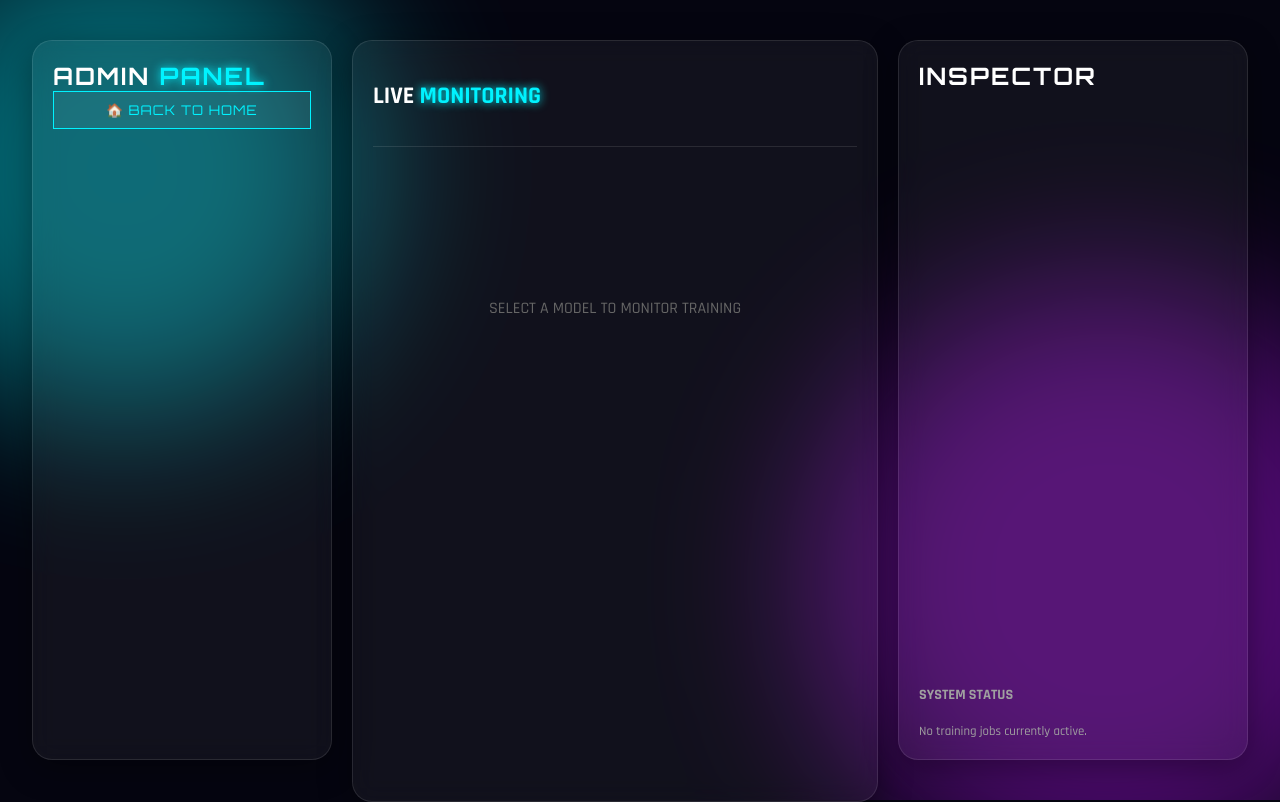
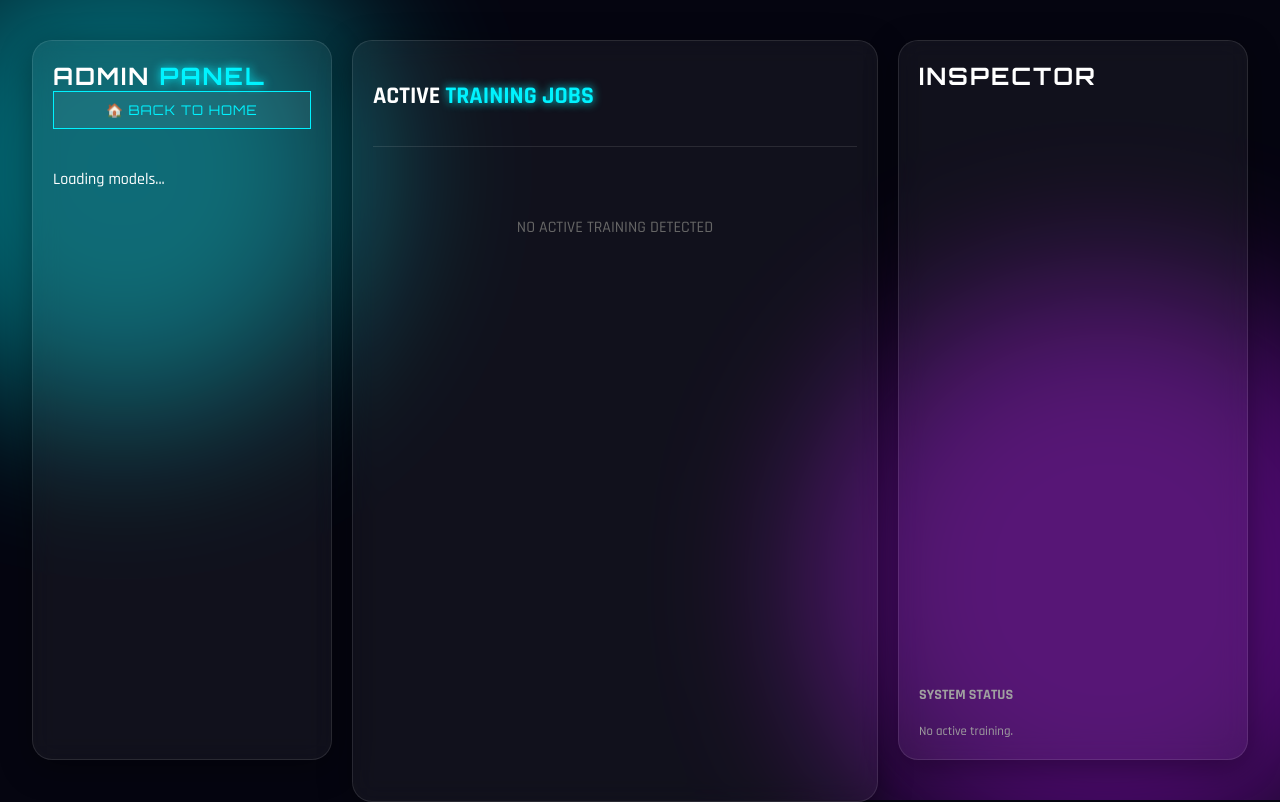
Before and after one commit to lategardener/snake-rl, a FastAPI app: page /admin in a window 1280 px wide. Run offline with FastAPI, Linux system fonts and the light colour scheme; data that the repository does not hold is empty; parts of the project's set-up code (start-up, migrations or seed data) failed here and were passed over.

Commit message:
feat: enhance admin UI with active training jobs display and simplified WebSocket communication

```diff
--- a/web/static/css/style.css
+++ b/web/static/css/style.css
@@ -568,3 +568,27 @@ input:checked + .slider:before { transform: translateX(26px); }
 /* Variante pour les erreurs (Rouge/Rose) */
 .modal-box.error { border-color: var(--neon-pink); }
 .modal-box.error .modal-title { color: var(--neon-pink); text-shadow: 0 0 10px var(--neon-pink); }
+
+
+
+.job-progress-card {
+    background: rgba(255, 255, 255, 0.03);
+    border: 1px solid var(--glass-border);
+    padding: 15px;
+    border-radius: 12px;
+}
+.progress-track {
+    width: 100%;
+    height: 10px;
+    background: rgba(255, 255, 255, 0.1);
+    border-radius: 5px;
+    margin-top: 10px;
+    overflow: hidden;
+}
+.progress-fill {
+    height: 100%;
+    width: 0%;
+    background: linear-gradient(90deg, var(--neon-blue), var(--neon-green));
+    box-shadow: 0 0 10px var(--neon-blue);
+    transition: width 0.4s ease;
+}
--- a/web/static/js/admin.js
+++ b/web/static/js/admin.js
@@ -1,240 +1,114 @@
+//
 const API_BASE_URL = window.location.origin;
-let selectedModel = null;
-let currentSocket = null;
-let activeRunId = null;
+let activeWebSockets = {}; // Pour suivre plusieurs entraînements si besoin
 
 document.addEventListener('DOMContentLoaded', () => {
     loadModels();
-    checkActiveTrainings();
-    setInterval(checkActiveTrainings, 5000);
+    // On lance la surveillance globale des jobs
+    syncActiveJobs();
+    setInterval(syncActiveJobs, 3000);
 });
 
-// --- SYSTÈME DE POP-UP ---
-function showAlert(title, message, type = 'info') {
-    const overlay = document.getElementById('customAlertOverlay');
-    const box = document.getElementById('customAlertBox');
-    const titleEl = document.getElementById('alertTitle');
-    const msgEl = document.getElementById('alertMessage');
+async function syncActiveJobs() {
+    try {
+        const res = await fetch(`${API_BASE_URL}/api/train/active`);
+        const activeIds = await res.json();
+        const container = document.getElementById('jobs-progress-container');
 
-    box.classList.remove('success', 'error');
-    if (type === 'success') box.classList.add('success');
-    if (type === 'error') box.classList.add('error');
-
-    titleEl.innerText = title;
-    msgEl.innerHTML = message;
-    overlay.classList.add('active');
-}
-
-function closeCustomAlert() {
-    document.getElementById('customAlertOverlay').classList.remove('active');
-}
-
-// --- GESTION DES MODÈLES ---
-async function loadModels() {
-    const container = document.getElementById('admin-model-list');
-    try {
-        const res = await fetch(`${API_BASE_URL}/api/models`);
-        const models = await res.json();
-        container.innerHTML = '';
-        models.forEach(model => {
-            const el = document.createElement('div');
-            el.className = 'model-card';
-            const modeBadge = model.game_mode === 'walls'
-                ? '<span class="mode-badge badge-walls">WALLS</span>'
-                : '<span class="mode-badge badge-classic">CLASSIC</span>';
-            el.innerHTML = `
-                <div class="card-top">
-                    <span class="grid-badge">${model.grid_size}x${model.grid_size}</span>
-                    ${modeBadge}
-                </div>
-                <div class="uuid">${model.uuid.substring(0, 12)}...</div>
-            `;
-            el.onmouseenter = () => showDetails(model, false);
-            el.onclick = () => selectForRetrain(model, el);
-            container.appendChild(el);
-        });
-    } catch (e) { console.error(e); }
-}
-
-function showDetails(model, isSelected) {
-    if (!isSelected && selectedModel) return;
-    const card = document.getElementById('model-details-card');
-    card.classList.add('visible');
-    document.getElementById('detail-uuid').innerText = "AGENT: " + model.uuid.substring(0, 8);
-}
-
-function selectForRetrain(model, cardElement) {
-    document.querySelectorAll('.model-card').forEach(c => c.classList.remove('active'));
-    cardElement.classList.add('active');
-    selectedModel = model;
-    showDetails(model, true);
-
-    document.getElementById('train-grid').value = `${model.grid_size} x ${model.grid_size}`;
-    document.getElementById('train-mode-text').value = model.game_mode.toUpperCase();
-    document.getElementById('train-mode').value = model.game_mode;
-    document.getElementById('train-envs').value = (model.n_envs || 4) + " Parallel Envs";
-
-    const launchBtn = document.getElementById('btn-launch-train');
-    launchBtn.innerText = "🚀 START RETRAINING";
-}
-
-// --- LANCEMENT ENTRAÎNEMENT ---
-async function launchTraining() {
-    if (!selectedModel) {
-        showAlert("NO SELECTION", "Please select a model first.", "error");
+        if (activeIds.length === 0) {
+            container.innerHTML = '<div style="text-align: center; color: #666; margin-top: 50px;">NO ACTIVE TRAINING DETECTED</div>';
             return;
         }
 
-    const payload = {
-        timesteps: parseInt(document.getElementById('train-timesteps').value),
-        n_envs: 4, // Fixé à 4 pour la grille 2x2
-        grid_size: parseInt(selectedModel.grid_size),
-        game_mode: document.getElementById('train-mode').value,
-        base_uuid: selectedModel.uuid
-    };
-
-    try {
-        const btn = document.getElementById('btn-launch-train');
-        btn.innerText = "⏳ INITIATING...";
-
-        const res = await fetch(`${API_BASE_URL}/api/train/start`, {
-            method: 'POST',
-            headers: {'Content-Type': 'application/json'},
-            body: JSON.stringify(payload)
+        // Pour chaque ID actif, si on n'a pas encore de WebSocket, on le crée
+        activeIds.forEach(runId => {
+            if (!activeWebSockets[runId]) {
+                createJobCard(runId);
+                listenToJob(runId);
+            }
         });
-        const data = await res.json();
-
-        if (data.run_id) {
-            showAlert("TRAINING INITIATED", `Run ID: ${data.run_id.substring(0,8)}`, "success");
-            connectToUnityStream(data.run_id, 4, payload.grid_size);
-            checkActiveTrainings();
-            btn.innerText = "🚀 START RETRAINING";
-        }
-    } catch (e) {
-        showAlert("SYSTEM ERROR", "Failed to start training.", "error");
-    }
+    } catch (e) { console.error("Sync error:", e); }
 }
 
-// --- VISUALISATION MULTI-ENV ---
-function connectToUnityStream(runId, nEnvs, gridSize) {
-    if (currentSocket) currentSocket.close();
+function createJobCard(runId) {
+    const container = document.getElementById('jobs-progress-container');
+    // On retire le message "No active" s'il existe
+    if (container.querySelector('div[style*="color: #666"]')) container.innerHTML = '';
 
-    activeRunId = runId;
-    const container = document.getElementById('unity-container');
-    container.innerHTML = '';
-    document.getElementById('live-indicator').style.display = 'block';
-
-    const ctxs = [];
-
-    // On crée exactement le nombre d'environnements prévus
-    for(let i=0; i < nEnvs; i++) {
-        const wrap = document.createElement('div');
-        wrap.className = 'env-wrapper';
-        wrap.innerHTML = `<span class="env-label">ENV ${i}</span>`;
-
-        const cvs = document.createElement('canvas');
-        cvs.width = 300;
-        cvs.height = 300;
-        cvs.className = 'env-canvas';
-
-        wrap.appendChild(cvs);
-        container.appendChild(wrap);
-        ctxs.push(cvs.getContext('2d'));
+    const card = document.createElement('div');
+    card.id = `job-card-${runId}`;
+    card.className = 'job-progress-card';
+    card.innerHTML = `
+        <div style="display: flex; justify-content: space-between; align-items: center;">
+            <span style="font-family: var(--font-display); color: var(--neon-blue);">JOB: ${runId.substring(0,8)}</span>
+            <span id="percent-${runId}" style="color: var(--neon-green);">0%</span>
+        </div>
+        <div class="progress-track">
+            <div id="fill-${runId}" class="progress-fill"></div>
+        </div>
+        <div style="margin-top: 8px; font-size: 0.8rem; color: #888; display: flex; gap: 15px;">
+            <span id="reward-${runId}">Reward: --</span>
+            <span id="status-${runId}">Status: Initializing...</span>
+        </div>
+    `;
+    container.appendChild(card);
 }
 
+function listenToJob(runId) {
     const wsProtocol = window.location.protocol === 'https:' ? 'wss:' : 'ws:';
     const wsUrl = `${wsProtocol}//${window.location.host}/api/ws/training/${runId}`;
+    const socket = new WebSocket(wsUrl);
+    activeWebSockets[runId] = socket;
 
-    currentSocket = new WebSocket(wsUrl);
-
-    currentSocket.onmessage = (event) => {
+    socket.onmessage = (event) => {
         const data = JSON.parse(event.data);
 
-        // 1. Gestion des erreurs envoyées par le serveur
-        if (data.stats && data.stats.status === 'error') {
-            currentSocket.close();
-            showAlert("TRAINING FAILED", data.stats.message, "error");
+        if (data.status === 'finished') {
+            handleJobCompletion(runId, "SUCCESS");
+            socket.close();
             return;
         }
 
-        // 2. Bannière de fin
-        if (data.status === 'finished') {
-            currentSocket.close();
-            document.getElementById('live-indicator').style.display = 'none';
-
-            const banner = document.createElement('div');
-            banner.className = 'training-overlay';
-            banner.innerHTML = '<h2>TRAINING COMPLETE</h2>';
-            container.appendChild(banner);
-
-            showAlert("MISSION ACCOMPLISHED", "Model updated and stored successfully.", "success");
-            loadModels();
+        if (data.stats && data.stats.status === 'error') {
+            handleJobCompletion(runId, "FAILED", true);
+            socket.close();
             return;
         }
 
-        // 3. Dessin des grilles (Correction de la condensation)
-        if (data.grids && Array.isArray(data.grids)) {
-            data.grids.forEach((envData, idx) => {
-                // On s'assure de dessiner dans le bon canvas par index
-                if (idx < ctxs.length) {
-                    const grid = envData.grid ? envData.grid : envData;
-                    drawNeonGrid(ctxs[idx], grid, gridSize);
+        // Mise à jour de la barre et des stats
+        // -> le manager envoie 'progress' et 'stats'
+        if (data.progress !== undefined) {
+            const percent = Math.round(data.progress * 100);
+            document.getElementById(`fill-${runId}`).style.width = percent + "%";
+            document.getElementById(`percent-${runId}`).innerText = percent + "%";
+            document.getElementById(`status-${runId}`).innerText = "Status: Training...";
         }
-            });
+
+        if (data.stats && data.stats.mean_reward !== undefined) {
+            document.getElementById(`reward-${runId}`).innerText = `Reward: ${data.stats.mean_reward.toFixed(2)}`;
         }
     };
+
+    socket.onclose = () => delete activeWebSockets[runId];
 }
 
-// --- MOTEUR DE RENDU NÉON ---
-function drawNeonGrid(ctx, grid, size) {
-    const width = ctx.canvas.width;
-    const cellSize = width / size;
+function handleJobCompletion(runId, statusText, isError = false) {
+    const fill = document.getElementById(`fill-${runId}`);
+    const status = document.getElementById(`status-${runId}`);
 
-    ctx.fillStyle = '#050510';
-    ctx.fillRect(0, 0, width, width);
+    if (isError) {
+        fill.style.background = "var(--neon-pink)";
+        status.style.color = "var(--neon-pink)";
+    } else {
+        fill.style.width = "100%";
+        status.style.color = "var(--neon-green)";
+    }
+    status.innerText = `Status: ${statusText}`;
 
-    ctx.strokeStyle = 'rgba(255, 255, 255, 0.05)';
-    ctx.lineWidth = 1;
-    for(let i=0; i<=size; i++) {
-        ctx.beginPath();
-        ctx.moveTo(i*cellSize, 0); ctx.lineTo(i*cellSize, width);
-        ctx.stroke();
-        ctx.beginPath();
-        ctx.moveTo(0, i*cellSize); ctx.lineTo(width, i*cellSize);
-        ctx.stroke();
+    // On laisse la carte 10 secondes puis on rafraîchit la liste des modèles
+    setTimeout(() => {
+        const card = document.getElementById(`job-card-${runId}`);
+        if (card) card.remove();
+        loadModels();
+    }, 10000);
 }
-
-    if(!grid || !Array.isArray(grid)) return;
-
-    for(let r=0; r<size; r++) {
-        for(let c=0; c<size; c++) {
-            const val = grid[r][c];
-            if (val === 0) continue;
-
-            if (val === 1) { ctx.shadowBlur = 15; ctx.shadowColor = "#00f3ff"; ctx.fillStyle = "#00f3ff"; }
-            else if (val === 2) { ctx.shadowBlur = 15; ctx.shadowColor = "#bc13fe"; ctx.fillStyle = "#bc13fe"; }
-            else if (val === 3) { ctx.shadowBlur = 10; ctx.shadowColor = "#ffffff"; ctx.fillStyle = "#ffffff"; }
-
-            ctx.fillRect(c*cellSize + 1, r*cellSize + 1, cellSize - 2, cellSize - 2);
-            ctx.shadowBlur = 0;
-        }
-    }
-}
-
-async function checkActiveTrainings() {
-    try {
-        const res = await fetch(`${API_BASE_URL}/api/train/active`);
-        const ids = await res.json();
-        const list = document.getElementById('active-jobs-list');
-
-        if (!ids || ids.length === 0) {
-            list.innerHTML = "No training jobs currently active.";
-        } else {
-            list.innerHTML = ids.map(id =>
-                `<div style="cursor:pointer; color:var(--neon-green); margin-bottom:5px;" onclick="connectToUnityStream('${id}', 4, 10)">
-                    ▶ Monitoring Job: ${id.substring(0,8)}...
-                </div>`
-            ).join('');
-        }
-    } catch(e) {}
-}
--- a/web/templates/admin.html
+++ b/web/templates/admin.html
@@ -127,12 +127,13 @@
 
         <main class="glass-panel monitor-panel">
             <div class="arena-header" style="width:100%">
-                <h2>LIVE <span class="highlight">MONITORING</span></h2>
-                <div id="live-indicator" class="live-tag">● LIVE FEED</div>
+                <h2>ACTIVE <span class="highlight">TRAINING JOBS</span></h2>
+                <div id="live-indicator" class="live-tag">● LIVE SYNC</div>
             </div>
-            <div id="unity-container" class="unity-grid">
-                <div style="grid-column: 1/-1; align-self: center; text-align: center; color: #666;">
-                    SELECT A MODEL TO MONITOR TRAINING
+
+            <div id="jobs-progress-container" style="width: 100%; display: flex; flex-direction: column; gap: 20px; padding: 10px; overflow-y: auto;">
+                <div style="text-align: center; color: #666; margin-top: 50px;">
+                    NO ACTIVE TRAINING DETECTED
                 </div>
             </div>
         </main>
```
Also changed, not shown: app/routers/api.py (+11 -8 lines), app/src/agent/training/train.py (+6 -10 lines), 1 other file. Lines whose indentation alone changed are shown as unchanged.
